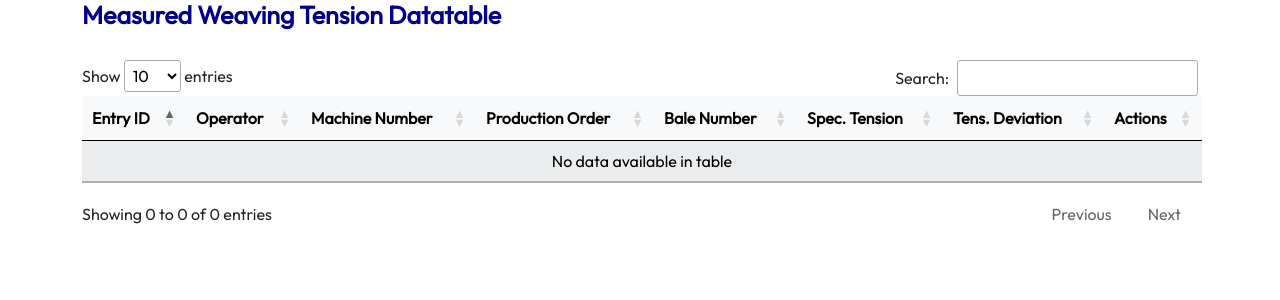
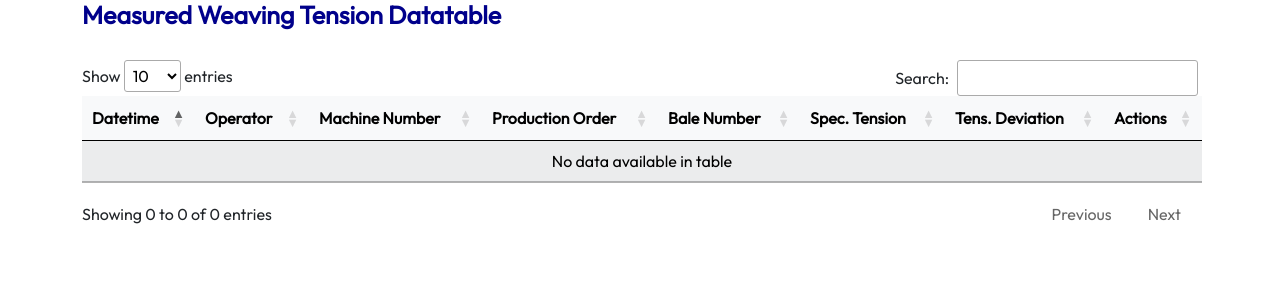
Before and after one commit to luzikato-02/tensionDataRecorder, a Flask app: page /showcase in a window 1280 px wide. Shown: the part 362-662 px from the top of the page. Run offline with Flask 3, Linux system fonts and the light colour scheme; data that the repository does not hold is empty; some libraries are stand-ins or nearby versions.

Commit message:
Fixed showcase html

```diff
--- a/api/templates/showcase.html
+++ b/api/templates/showcase.html
@@ -194,7 +194,7 @@
         >
           <thead>
             <tr>
-              <th>Entry ID</th>
+              <th>Datetime</th>
               <th>Operator</th>
               <th>Machine Number</th>
               <th>Production Order</th>
```
